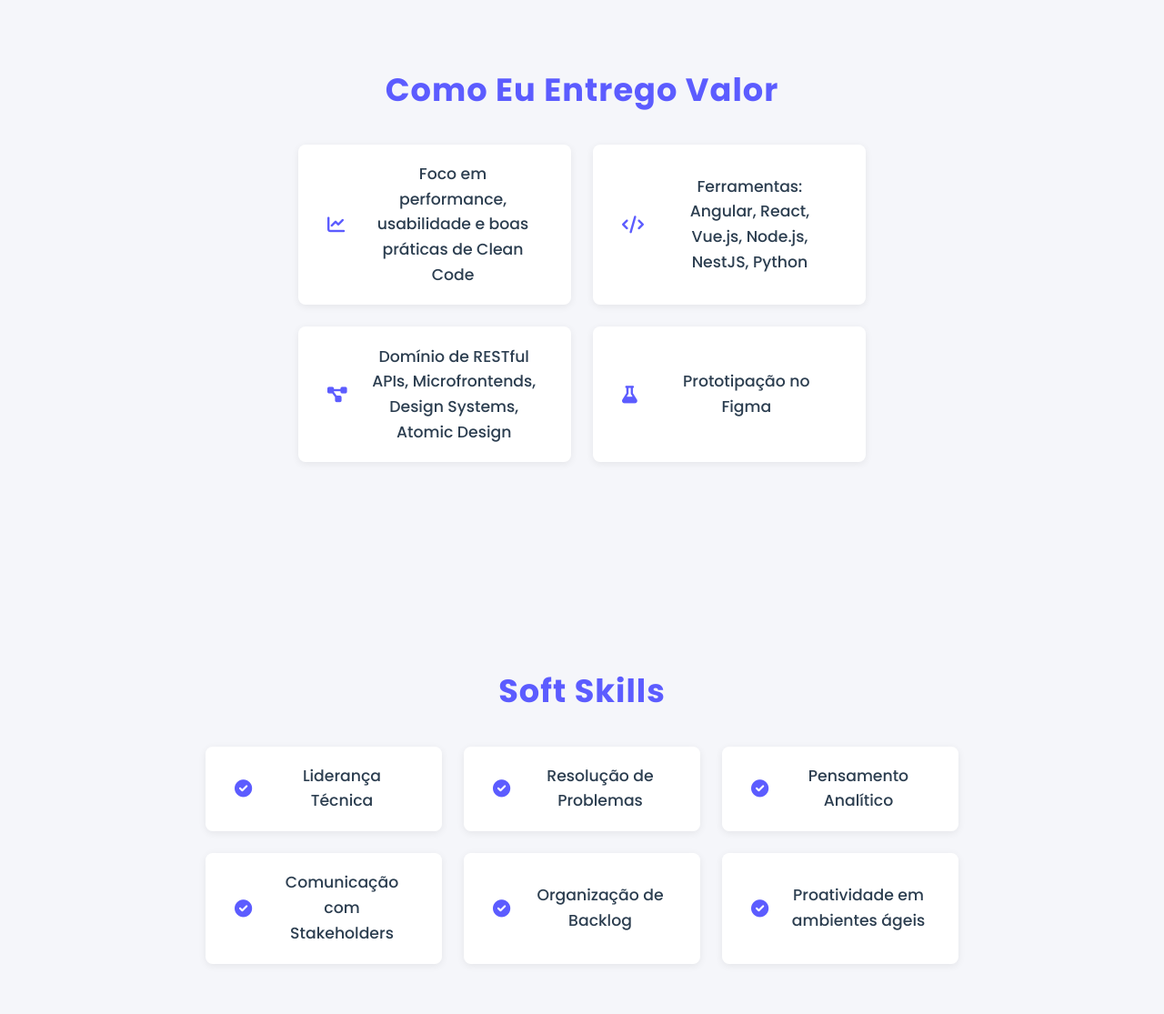
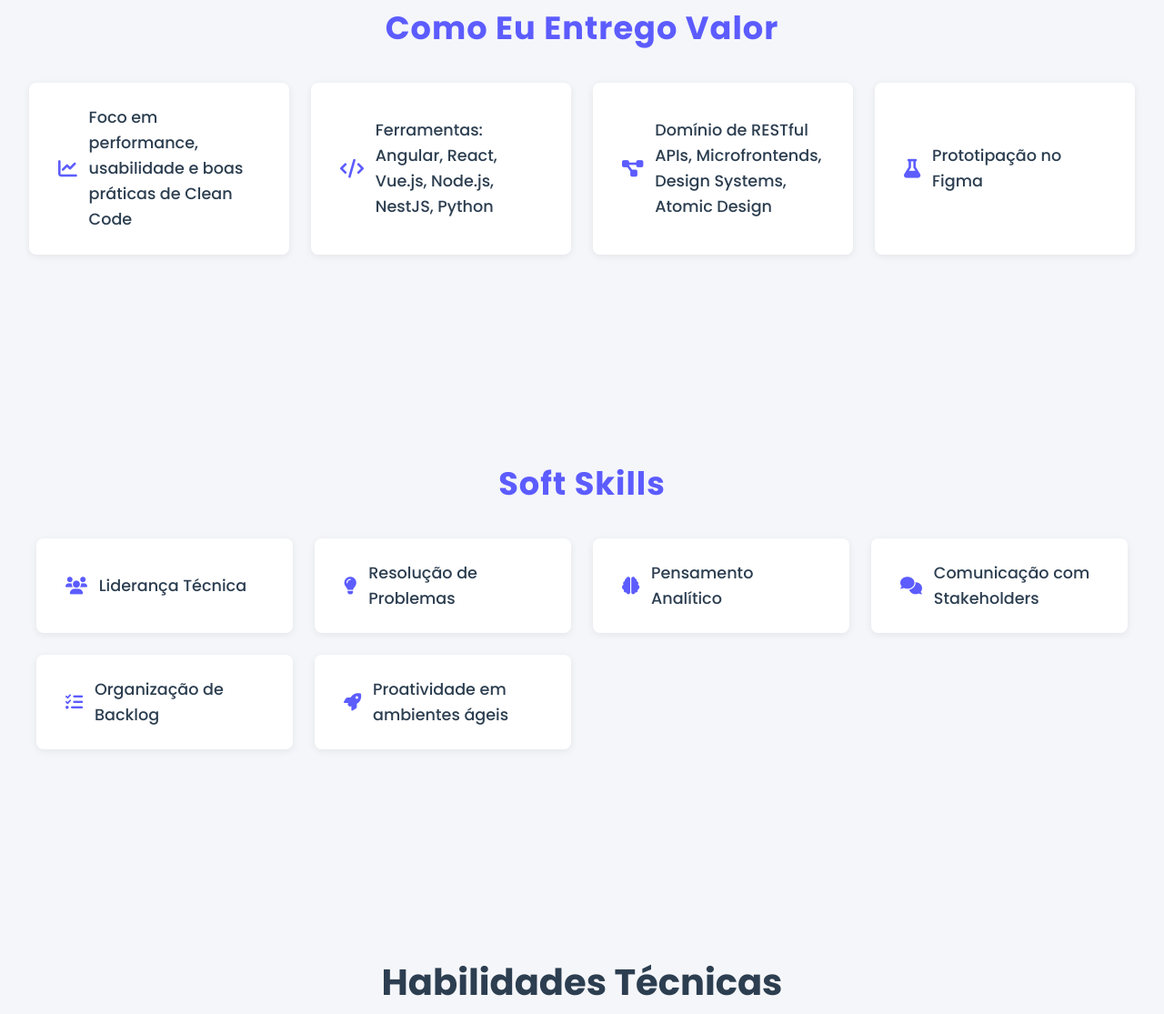
Before and after one commit to adonisoliveiradasilva/portfolio, a plain HTML site: page index.html in a window 1280 px wide. Shown: the part 2212-3327 px from the top of the page at 91% size. Drawn offline with Linux system fonts and the light colour scheme.

Commit message:
feat(): adiciona novas sessões

```diff
--- a/index.html
+++ b/index.html
@@ -86,12 +86,12 @@
             <h2>Soft Skills</h2>
         </div>
         <ul class="soft-skills-list">
-            <li>Liderança Técnica</li>
-            <li>Resolução de Problemas</li>
-            <li>Pensamento Analítico</li>
-            <li>Comunicação com Stakeholders</li>
-            <li>Organização de Backlog</li>
-            <li>Proatividade em ambientes ágeis</li>
+            <li data-icon="fa-users">Liderança Técnica</li>
+            <li data-icon="fa-lightbulb">Resolução de Problemas</li>
+            <li data-icon="fa-brain">Pensamento Analítico</li>
+            <li data-icon="fa-comments">Comunicação com Stakeholders</li>
+            <li data-icon="fa-list-check">Organização de Backlog</li>
+            <li data-icon="fa-rocket">Proatividade em ambientes ágeis</li>
         </ul>
     </section>
 
--- a/styles/main.css
+++ b/styles/main.css
@@ -70,7 +70,7 @@ body {
 
 .sobre-text{
     text-align: center;
-    width: 50%;
+    width: 100%;
     margin: 0 auto;
 }
 
@@ -80,7 +80,7 @@ body {
     font-style: italic;
     text-align: center;
     margin: 0 auto 1.5rem auto;
-    max-width: 700px;
+    /* max-width: 700px; */
     letter-spacing: 0.2px;
     line-height: 1.7;
     background: rgba(92,92,255,0.06);
@@ -767,7 +767,7 @@ section {
         min-width: unset;
     }
     .sobre-content .sobre-text p {
-        max-width: 400px;
+        /* max-width: 400px; */
         width: 100%;
         padding: 1.4rem 2.2rem;
     }
@@ -796,54 +796,78 @@ section {
 
 /* Como Eu Entrego Valor - NOVO ESTILO */
 .como-entrego-list {
-    display: flex;
-    flex-wrap: wrap;
-    justify-content: center;
+    display: grid;
+    grid-template-columns: repeat(4, 1fr);
     gap: 1.5rem;
     list-style: none;
     padding: 0;
     margin: 0 auto 2rem auto;
-    max-width: 900px;
+    width: 100%;
 }
 .como-entrego-list li {
     background: var(--timeline-card-bg);
     border-radius: var(--border-radius);
     box-shadow: 0 2px 8px rgba(0,0,0,0.07);
-    padding: 1.2rem 2rem;
-    width: 300px;
-    min-height: 60px;
+    padding: 1.5rem 2rem;
+    font-size: 1.1rem;
+    color: var(--secondary-color);
+    font-weight: 500;
+    transition: all 0.3s ease;
+    text-align: left;
+    box-sizing: border-box;
+    justify-content: flex-start;
     display: flex;
     align-items: center;
-    justify-content: center;
-    font-size: 1.08rem;
-    color: var(--secondary-color);
-    font-weight: 500;
-    transition: transform 0.2s, box-shadow 0.2s;
-    gap: 0.8rem;
-    text-align: center;
-    box-sizing: border-box;
     position: relative;
+    overflow: hidden;
+    min-height: 80px;
 }
-@media (max-width: 900px) {
-    .como-entrego-list li {
-        width: 100%;
-        min-width: unset;
-        justify-content: flex-start;
-        text-align: left;
+@media (max-width: 1100px) {
+    .como-entrego-list {
+        grid-template-columns: repeat(2, 1fr);
+    }
+}
+@media (max-width: 700px) {
+    .como-entrego-list {
+        grid-template-columns: 1fr;
     }
 }
 .como-entrego-list li:hover {
-    transform: translateY(-6px) scale(1.04);
-    box-shadow: 0 6px 18px rgba(92,92,255,0.10);
+    transform: translateY(-6px);
+    box-shadow: 0 8px 24px rgba(92,92,255,0.15);
     background: var(--accent-color);
+}
+
+.como-entrego-list li:hover::before {
+    transform: scale(1.2) rotate(5deg);
+    color: var(--primary-color);
+}
+
+.como-entrego-list li::after {
+    content: '';
+    position: absolute;
+    bottom: 0;
+    left: 0;
+    width: 100%;
+    height: 3px;
+    background: var(--primary-color);
+    transform: scaleX(0);
+    transform-origin: right;
+    transition: transform 0.3s ease;
+}
+
+.como-entrego-list li:hover::after {
+    transform: scaleX(1);
+    transform-origin: left;
 }
 .como-entrego-list li::before {
     font-family: 'Font Awesome 6 Free';
     font-weight: 900;
     color: var(--primary-color);
-    font-size: 1.2rem;
-    margin-right: 0.5rem;
+    font-size: 1.3rem;
+    margin-right: 0.8rem;
     display: inline-block;
+    transition: transform 0.3s ease, color 0.3s ease;
 }
 .como-entrego-list li:nth-child(1)::before { content: '\f201'; } /* fa-bolt */
 .como-entrego-list li:nth-child(2)::before { content: '\f121'; } /* fa-code */
@@ -874,32 +898,31 @@ section {
 
 /* Soft Skills Section - NOVO ESTILO */
 .soft-skills-list {
-    display: flex;
-    flex-wrap: wrap;
-    justify-content: center;
+    display: grid;
+    grid-template-columns: repeat(auto-fit, minmax(280px, 1fr));
     gap: 1.5rem;
     list-style: none;
     padding: 0;
     margin: 0 auto 2rem auto;
-    max-width: 900px;
+    max-width: 1200px;
 }
 .soft-skills-list li {
     background: var(--timeline-card-bg);
     border-radius: var(--border-radius);
     box-shadow: 0 2px 8px rgba(0,0,0,0.07);
-    padding: 1.2rem 2rem;
-    width: 260px;
-    min-height: 60px;
+    padding: 1.5rem 2rem;
+    min-height: 80px;
     display: flex;
     align-items: center;
-    justify-content: center;
-    font-size: 1.08rem;
+    justify-content: flex-start;
+    font-size: 1.1rem;
     color: var(--secondary-color);
     font-weight: 500;
-    transition: transform 0.2s, box-shadow 0.2s;
-    gap: 0.8rem;
-    text-align: center;
+    transition: all 0.3s ease;
+    text-align: left;
     box-sizing: border-box;
+    position: relative;
+    overflow: hidden;
 }
 @media (max-width: 900px) {
     .soft-skills-list li,
@@ -911,18 +934,47 @@ section {
     }
 }
 .soft-skills-list li:hover {
-    transform: translateY(-6px) scale(1.04);
-    box-shadow: 0 6px 18px rgba(92,92,255,0.10);
+    transform: translateY(-6px);
+    box-shadow: 0 8px 24px rgba(92,92,255,0.15);
     background: var(--accent-color);
 }
+
+.soft-skills-list li:hover::before {
+    transform: scale(1.2) rotate(5deg);
+    color: var(--primary-color);
+}
+
+.soft-skills-list li::after {
+    content: '';
+    position: absolute;
+    bottom: 0;
+    left: 0;
+    width: 100%;
+    height: 3px;
+    background: var(--primary-color);
+    transform: scaleX(0);
+    transform-origin: right;
+    transition: transform 0.3s ease;
+}
+
+.soft-skills-list li:hover::after {
+    transform: scaleX(1);
+    transform-origin: left;
+}
 .soft-skills-list li::before {
-    content: '\f058'; /* Font Awesome check-circle */
     font-family: 'Font Awesome 6 Free';
     font-weight: 900;
     color: var(--primary-color);
     font-size: 1.2rem;
-    margin-right: 0.5rem;
+    margin-right: 0.8rem;
 }
+
+.soft-skills-list li[data-icon="fa-users"]::before { content: '\f0c0'; }
+.soft-skills-list li[data-icon="fa-lightbulb"]::before { content: '\f0eb'; }
+.soft-skills-list li[data-icon="fa-brain"]::before { content: '\f5dc'; }
+.soft-skills-list li[data-icon="fa-comments"]::before { content: '\f086'; }
+.soft-skills-list li[data-icon="fa-list-check"]::before { content: '\f0ae'; }
+.soft-skills-list li[data-icon="fa-rocket"]::before { content: '\f135'; }
 .soft-skills .section-header h2 {
     letter-spacing: 1px;
     font-size: 2.2rem;
```
